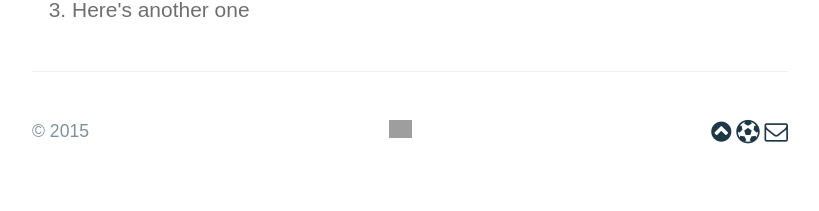
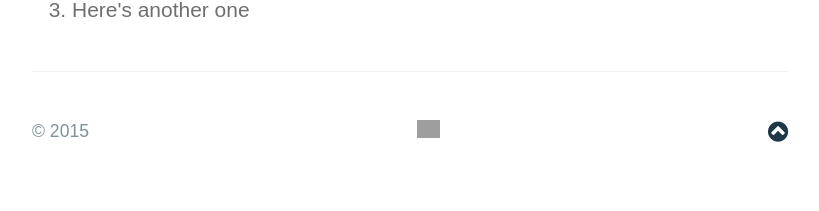
Before and after one commit to arcions/arcions.github.io, a Jekyll site: the page built from index.html, in a window 1280 px wide. Shown: the part 2119-2330 px from the top of the page, without its empty margins (230-1049 px from the left). Built offline with Jekyll 4.4.1, drawn with Linux system fonts in a browser that asks for light colours; nearby versions of some CDN libraries; some web fonts are replaced; Markdown is read by kramdown in place of the engine named in the settings; grey boxes are pictures that could not be loaded.

Commit message:
Update footer.html

```diff
--- a/_includes/footer.html
+++ b/_includes/footer.html
@@ -1,5 +1,6 @@
 <footer class="site-footer">
-    <span class="site-footer-credits">&copy; 2015</span>
-    <span class="site-footer-other"><a href="#" title="Top of page"><i class="fa fa-chevron-circle-up fa-lg"></i></a> <a href="/about" target="_blank" title="About"><i class="fa fa-futbol-o fa-lg"></i></a> <a href="/" target="_blank" title="Contact"><i class="fa fa-envelope-o fa-lg"></i></a></span>
-    <span class="site-footer-owner"><a href="/"><img alt="ArcIons" src="https://lh3.googleusercontent.com/-T-ThS-KKFiQ/VfDjrpDbU-I/AAAAAAAAAfA/mvIzCY1mREE/w248-h256-no/0a.png" width="23"></a></span>
+  <span class="site-footer-credits">&copy; 2015</span>
+  <span class="site-footer-other"><a href="#" title="Top of page"><i class="fa fa-chevron-circle-up fa-lg"></i></a></span>
+  <!-- <a href="/about" target="_blank" title="About"><i class="fa fa-futbol-o fa-lg"></i></a>  <a href="/" target="_blank" title="Contact"><i class="fa fa-envelope-o fa-lg"></i></a></span> -->
+  <span class="site-footer-owner"><a href="/"><img alt="ArcIons" src="https://lh3.googleusercontent.com/-T-ThS-KKFiQ/VfDjrpDbU-I/AAAAAAAAAfA/mvIzCY1mREE/w248-h256-no/0a.png" width="23"></a></span>
 </footer>
```
